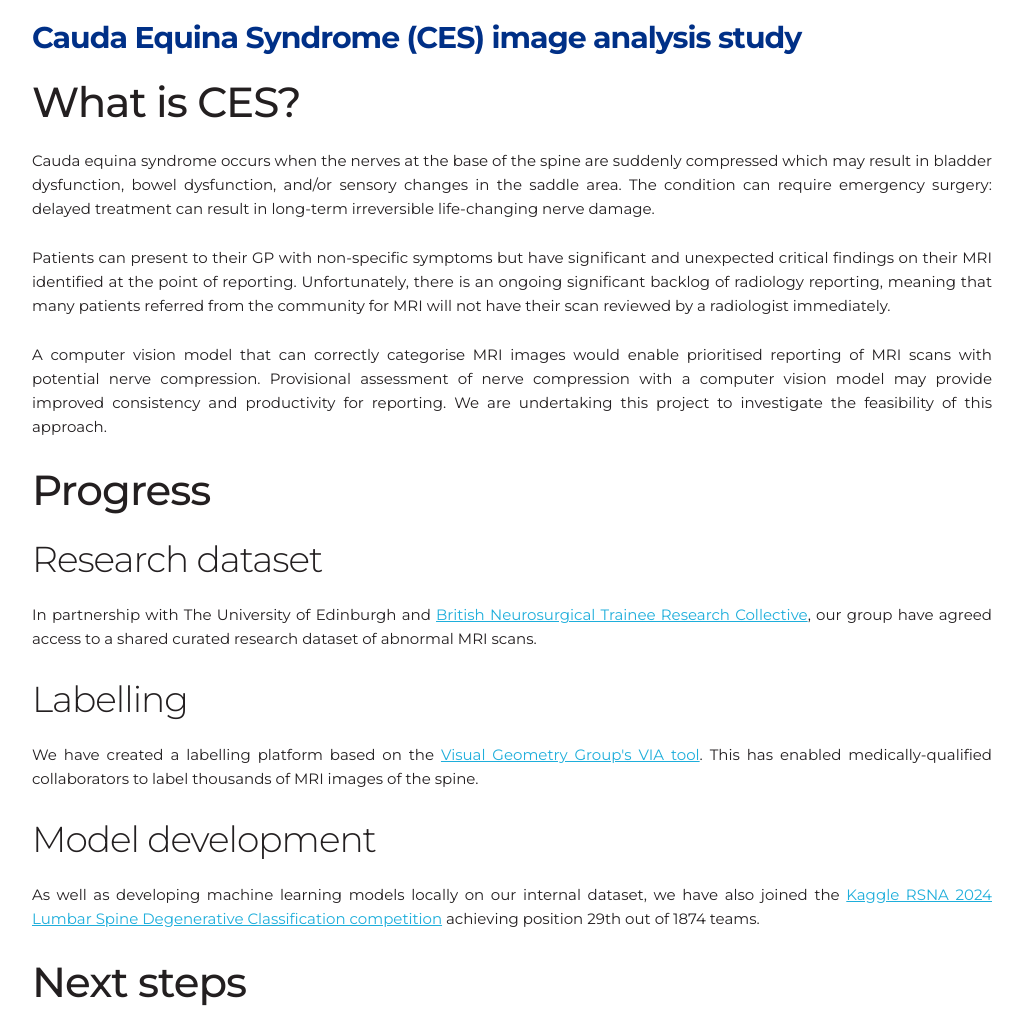
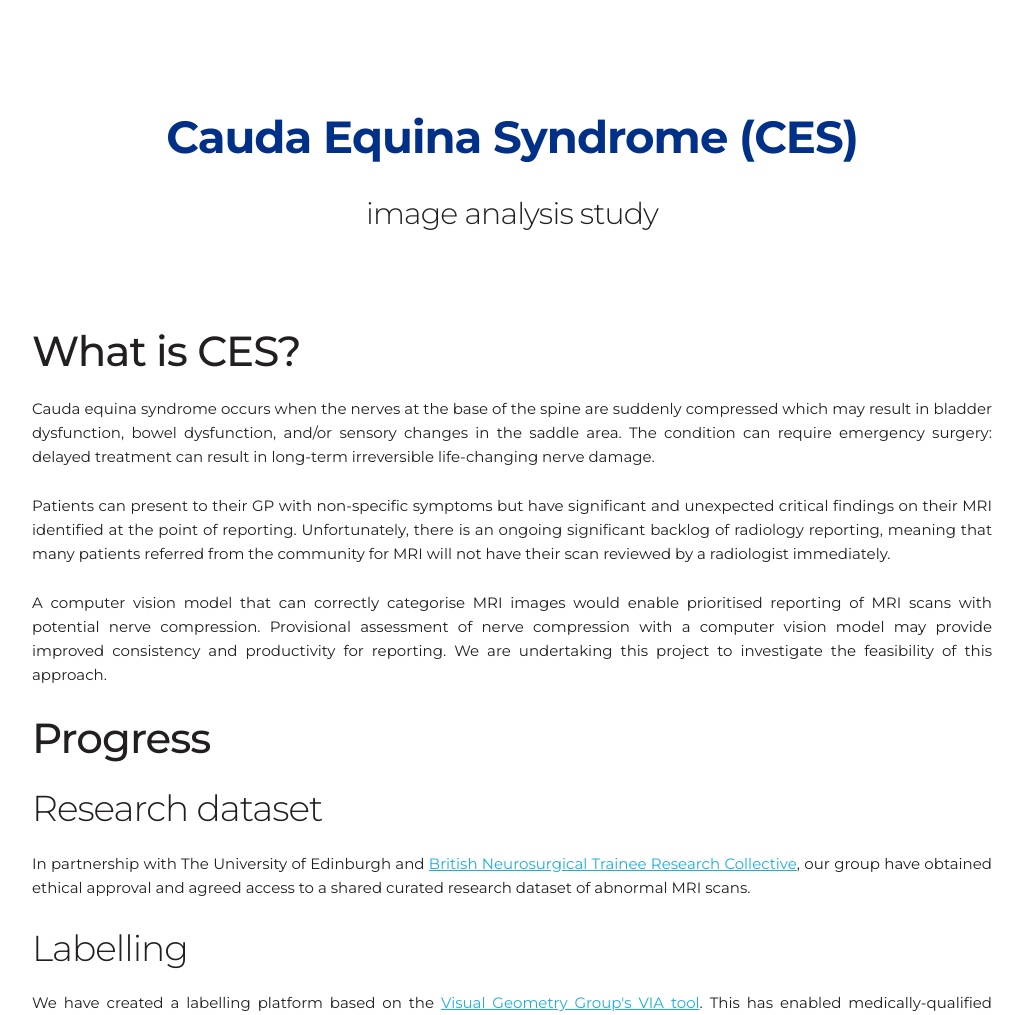
Before and after one commit to sustainsw/caudaequina.github.io, a plain HTML site: page index.html in a window 1280 px wide. Shown: the top 1015 px of the page, without its empty margins (128-1151 px from the left). Drawn offline with nearby package versions, Linux system fonts and the light colour scheme.

Commit message:
External stylesheet

```diff
--- /dev/null
+++ b/css/custom.css
@@ -0,0 +1,19 @@
+body {
+  font-family: "Montserrat", sans-serif;
+  color: #231f20;
+}
+h1 {
+  font-size: 3em;
+  font-weight: 700;
+  color: #003087;
+}
+h2 {
+  font-weight: 500;
+}
+p {
+  text-align: justify;
+}
+.section {
+  padding: 8rem 0 7rem;
+  text-align: center;
+}
--- a/index.html
+++ b/index.html
@@ -1,4 +1,4 @@
-<!doctype html>
+<!DOCTYPE html>
 
 <html>
   <head>
@@ -39,6 +39,8 @@
       crossorigin="anonymous"
       referrerpolicy="no-referrer"
     />
+    <!-- local styles -->
+    <link rel="stylesheet" href="css/custom.css" />
     <!--
       https://jquery.com/
       jQuery is a fast, small, and feature-rich JavaScript library
@@ -49,30 +51,16 @@
       crossorigin="anonymous"
       referrerpolicy="no-referrer"
     ></script>
-
-    <style type="text/css">
-      body {
-        font-family: "Montserrat", sans-serif;
-        color: #231f20;
-      }
-      h1 {
-        font-weight: 700;
-        color: #003087;
-      }
-      h2 {
-        font-weight: 500;
-      }
-      p {
-        text-align: justify;
-      }
-    </style>
   </head>
   <body>
+    <div class="section">
+      <div class="container">
+        <h1>Cauda Equina Syndrome (CES)</h1>
+        <h4>image analysis study</h4>
+      </div>
+    </div>
+
     <div class="container">
-      <section class="header">
-        <h1>Cauda Equina Syndrome (CES) image analysis study</h1>
-      </section>
-
       <h2>What is CES?</h2>
       <p>
         Cauda equina syndrome occurs when the nerves at the base of the spine
@@ -104,8 +92,8 @@
         In partnership with The University of Edinburgh and
         <a href="https://www.bntrc.org.uk/"
           >British Neurosurgical Trainee Research Collective</a
-        >, our group have agreed access to a shared curated research dataset of
-        abnormal MRI scans.
+        >, our group have obtained ethical approval and agreed access to a
+        shared curated research dataset of abnormal MRI scans.
       </p>
       <h3>Labelling</h3>
       <p>
```
